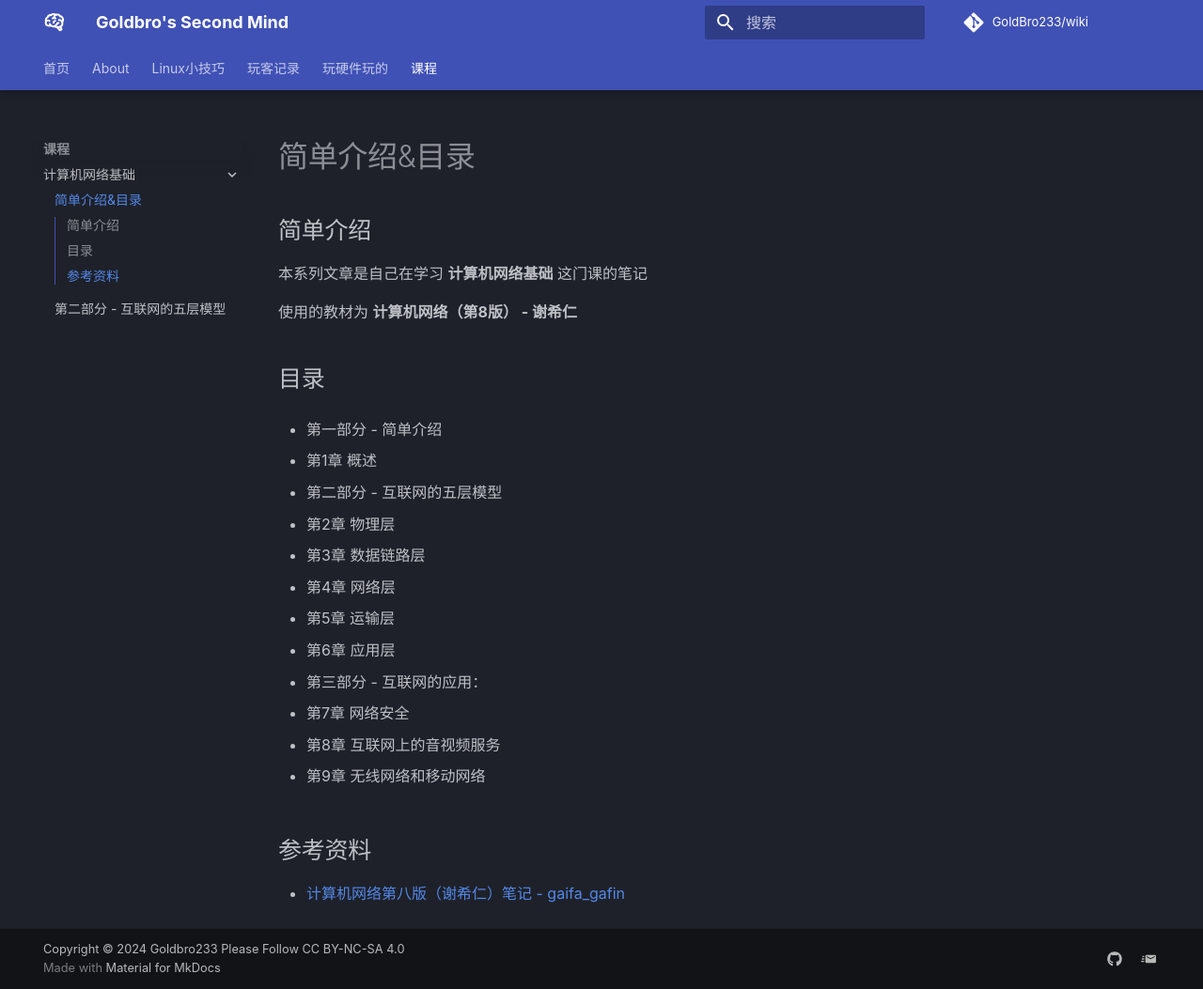
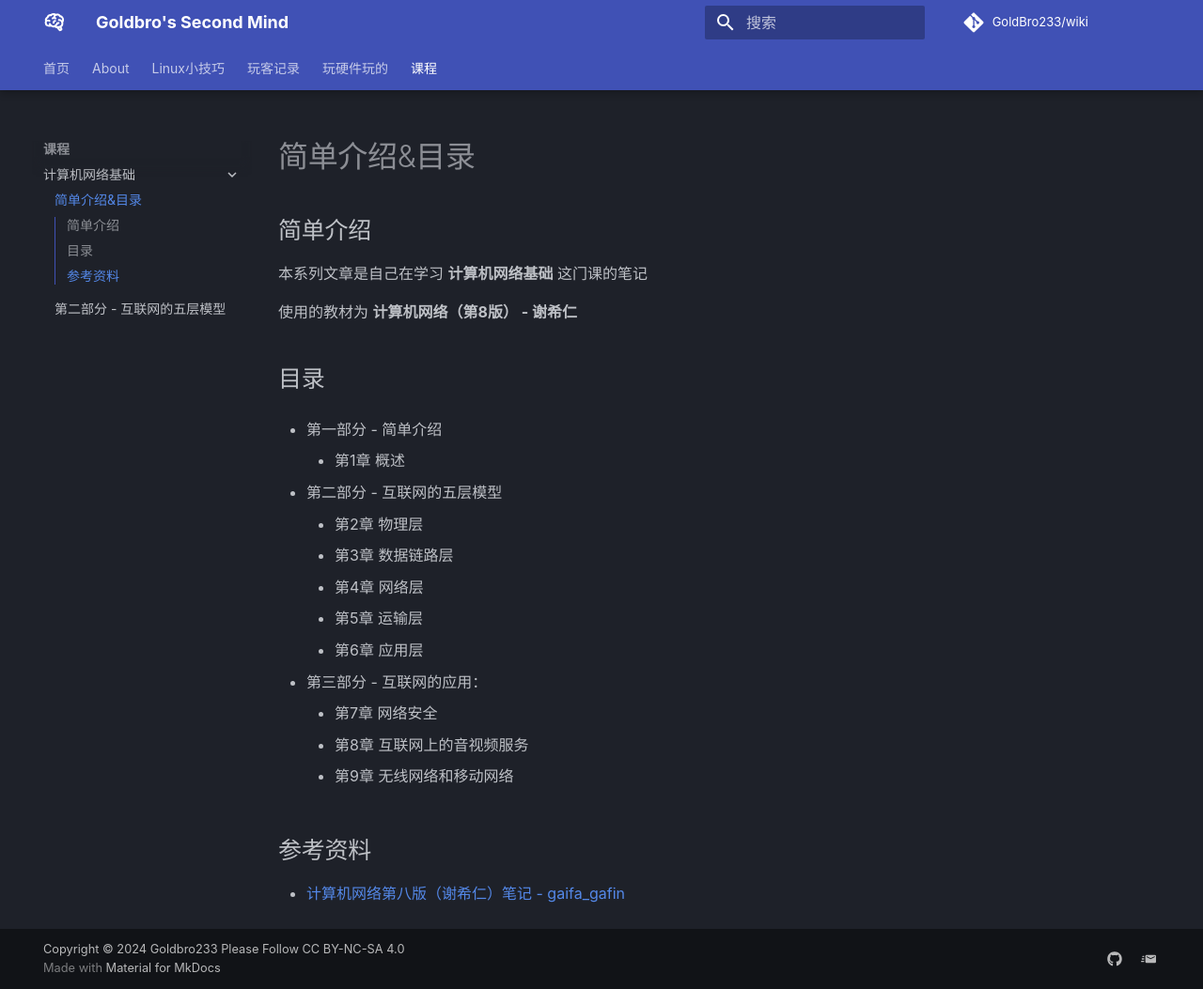
Before and after one commit to GoldBro233/wiki, an MkDocs documentation site: the page built from docs/课程/计算机网络基础/index.md, in a window 1280 px wide and 1053 px high. Shown: the whole window at 94% size. Built offline with MkDocs 1.6.1 and Material for MkDocs 9.7.7, drawn with Linux system fonts in a browser that asks for light colours; some web fonts are replaced; comment, search, counter and statistics services are not loaded.

Commit message:
👈 corrig: 修正了文档中无序列表二级列表语法错误

```diff
--- a/docs/课程/计算机网络基础/index.md
+++ b/docs/课程/计算机网络基础/index.md
@@ -10,27 +10,21 @@
 
 - 第一部分 - 简单介绍
 
-  - 第1章 概述
+    - 第1章 概述
 
 - 第二部分 - 互联网的五层模型
 
-  - 第2章 物理层
-
-  - 第3章 数据链路层
-
-  - 第4章 网络层
-
-  - 第5章 运输层
-
-  - 第6章 应用层
+    + 第2章 物理层
+    + 第3章 数据链路层
+    - 第4章 网络层
+    - 第5章 运输层
+    - 第6章 应用层
 
 - 第三部分 - 互联网的应用：
 
-  - 第7章 网络安全
-
-  - 第8章 互联网上的音视频服务
-
-  - 第9章 无线网络和移动网络
+    - 第7章 网络安全
+    - 第8章 互联网上的音视频服务
+    - 第9章 无线网络和移动网络
 
 ## 参考资料
 
```
Also changed, not shown: docs/课程/计算机网络基础/第二部分.md (+3 -3 lines).
